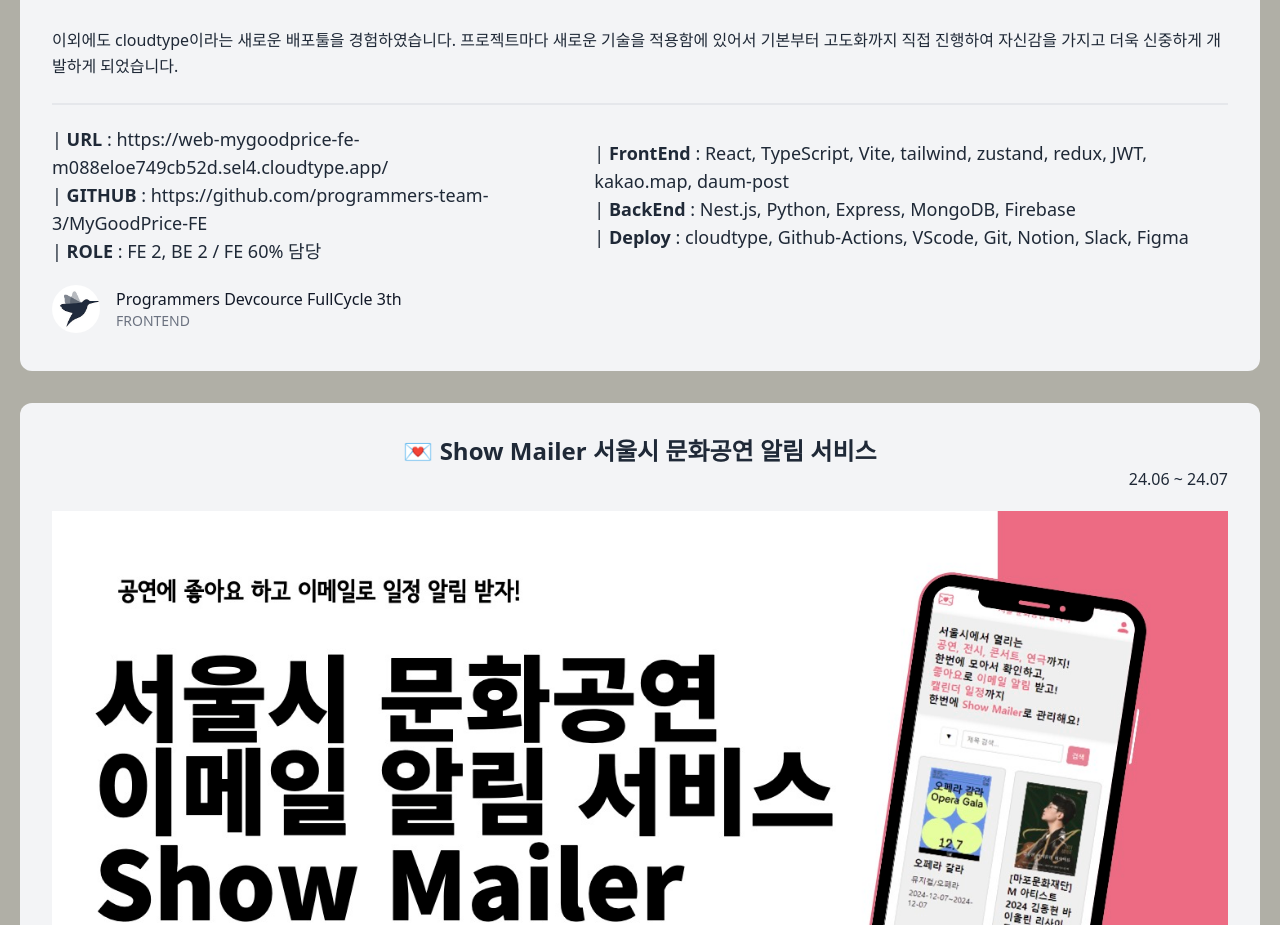
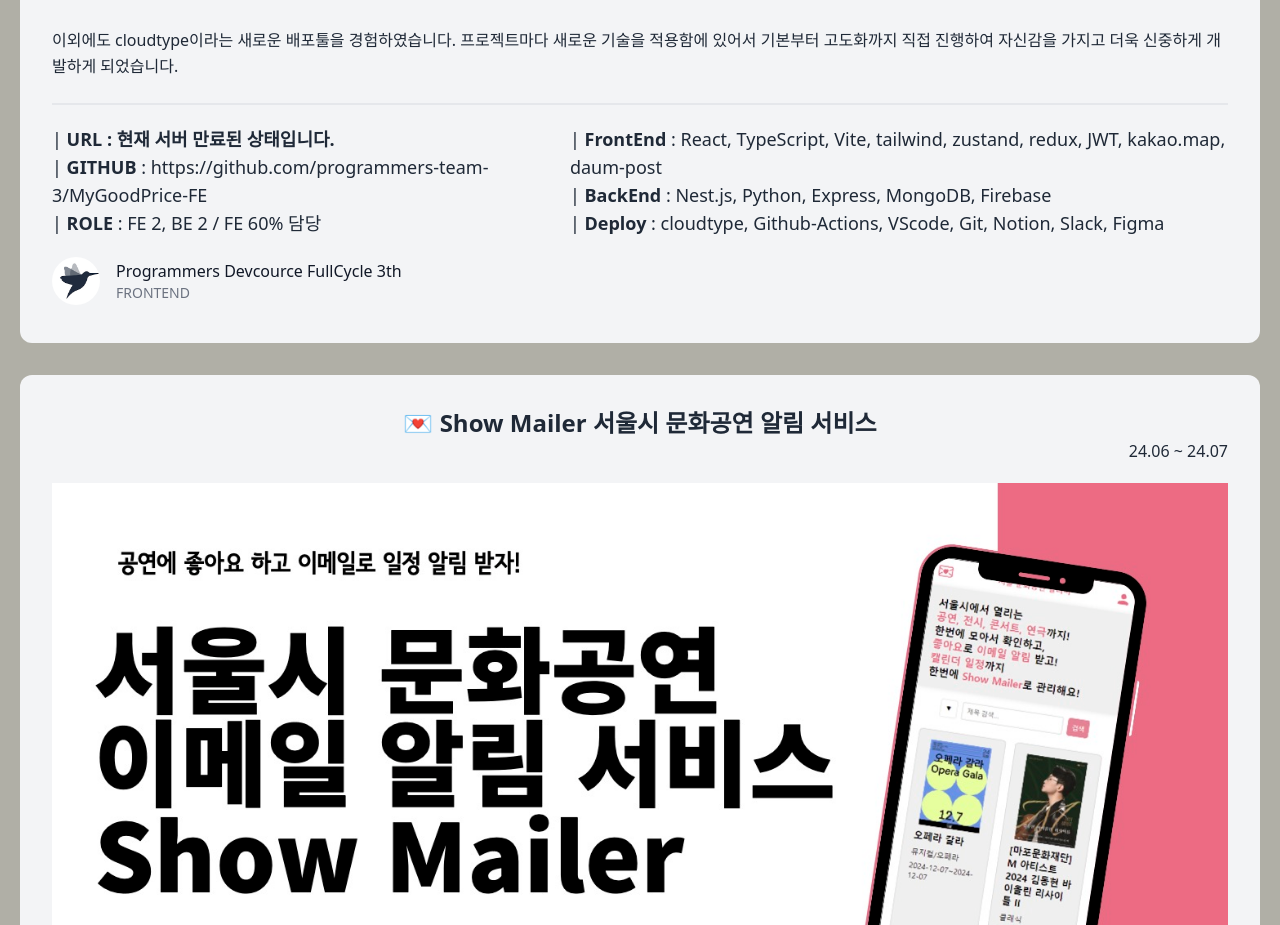
Before and after one commit to chae-dahee/chae-dahee.github.io, a Next.js app: page / in a window 1280 px wide. Shown: the part 6088-7013 px from the top of the page. Built offline with nearby package versions, Linux system fonts and the light colour scheme.

Commit message:
style: 내용 수정

```diff
--- a/src/components/home/projects.js
+++ b/src/components/home/projects.js
@@ -191,12 +191,10 @@
                 <div className="mb-5 border-t-2"></div>
                 <div className="flex flex-col items-center justify-around w-full mb-5 text-lg md:flex-row">
                   <p>
-                    |<span className="font-bold"> URL</span> :{" "}
-                    <span
-                      className="cursor-pointer"
-                      onClick={() => alert("현재 서버 만료된 상태입니다")}
-                    >
-                      https://web-mygoodprice-fe-m088eloe749cb52d.sel4.cloudtype.app/
+                    |
+                    <span className="font-bold">
+                      {" "}
+                      URL : 현재 서버 만료된 상태입니다.
                     </span>
                     <br />|<span className="font-bold"> GITHUB </span>:{" "}
                     <a
@@ -407,6 +405,7 @@
                   <p>
                     |
                     <span className="font-bold">
+                      {" "}
                       URL : 현재 서버 만료된 상태입니다
                     </span>
                     <br />|<span className="font-bold"> GITHUB </span>:{" "}
```
